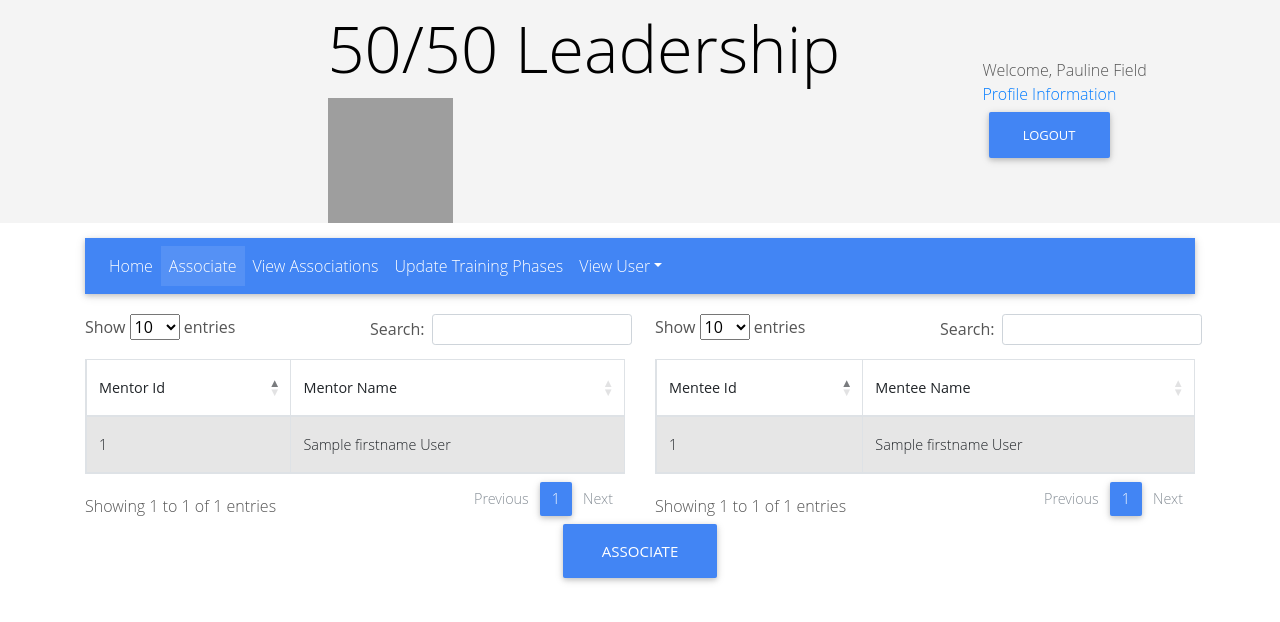
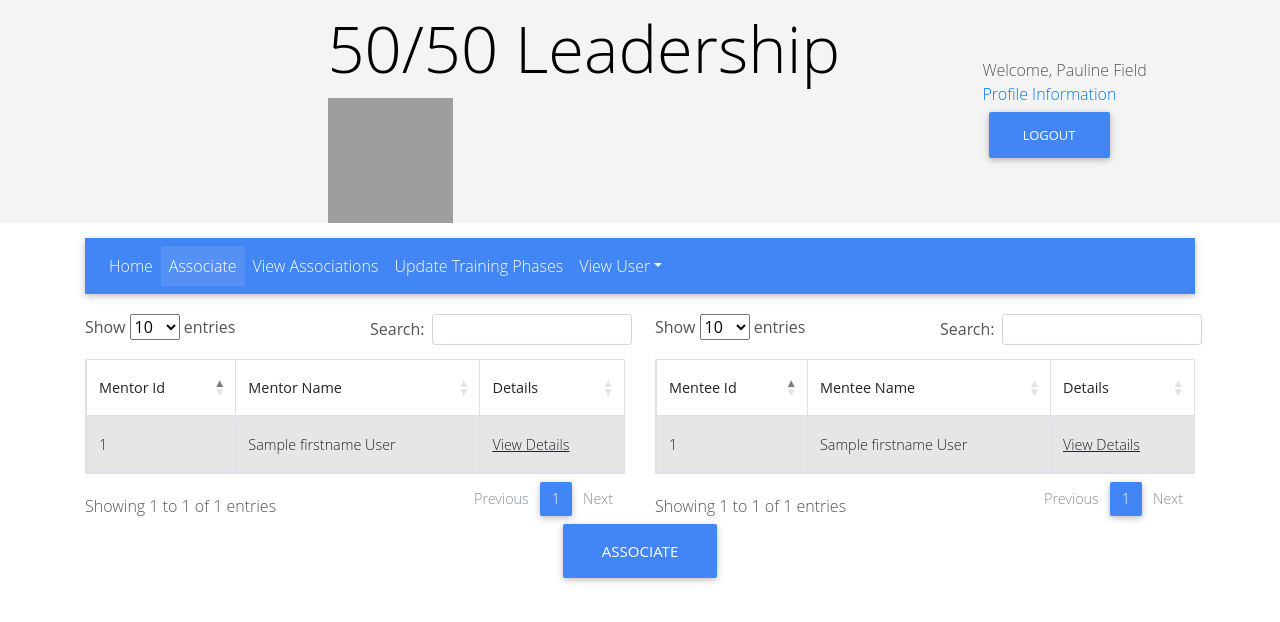
Before and after one commit to poptanimukesh/mentorprogram, a Django app: template polls/templates/associate.html in a window 1280 px wide. Shown: the top 622 px of the page. Run offline with Django 3.2, Linux system fonts and the light colour scheme; the template is opened without the code that fills it: most values are stand-ins (such as "Sample title", 1, 10 or a date in 2020); some libraries are stand-ins or nearby versions; grey boxes are pictures that could not be loaded.

Commit message:
Associate tab added view details - MENPS-111

```diff
--- a/polls/templates/associate.html
+++ b/polls/templates/associate.html
@@ -13,6 +13,7 @@
                             <tr>
                             	<th>Mentor Id</th>
                                 <th>Mentor Name</th>
+                                <th>Details</th>
                             </tr>
                         </thead>
                         <tbody>
@@ -21,6 +22,7 @@
     		                        <tr>
     		                        	<td>{{ m.mentor_id }} </td>
     		                            <td>{{ m.firstname }} {{ m.lastname }} </td>
+                                        <td><a href="/polls/mentorDetails/{{ m.mentor_id }}"><u>View Details<u></a></td>
     		                        </tr>
                             	{% endfor %}
                             {% else %}
@@ -39,6 +41,7 @@
                             <tr>
                             	<th>Mentee Id</th>
                                 <th>Mentee Name</th>
+                                <th>Details</th>
                             </tr>
                         </thead>
                         <tbody>
@@ -47,6 +50,7 @@
     		                        <tr>
     		                        	<td>{{ m.mentee_id }} </td>
     		                            <td>{{ m.firstname }} {{ m.lastname }} </td>
+                                        <td><a href="/polls/menteeDetails/{{ m.mentee_id }}"><u>View Details</u></a></td>
     		                        </tr>
                             	{% endfor %}
                             {% else %}
```
